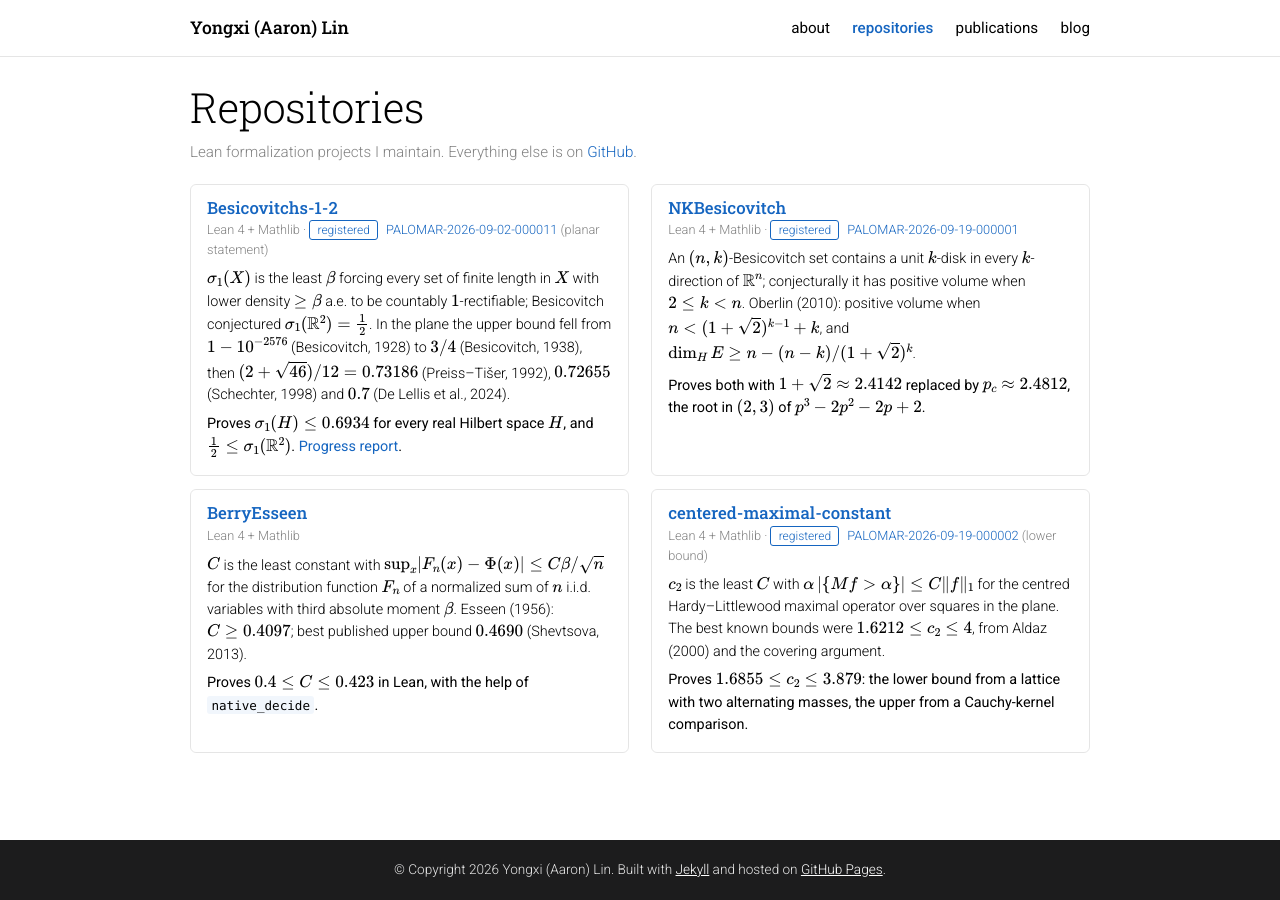
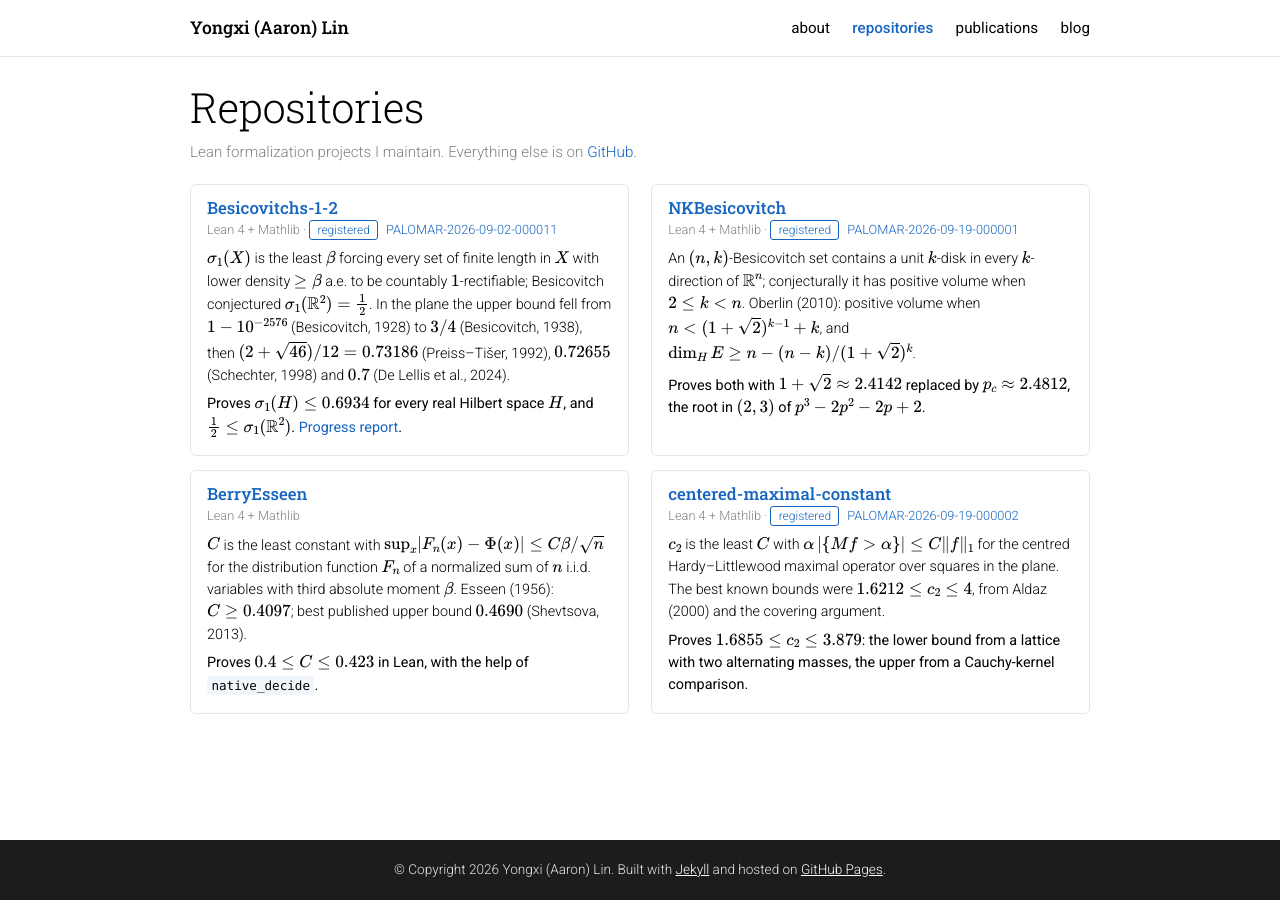
Before and after one commit to CoolRmal/coolrmal.github.io, a Jekyll site: the page built from repositories.md, in a window 1280 px wide. Built offline with Jekyll 4.4.1, drawn with Linux system fonts in a browser that asks for light colours; formulas are drawn with MathJax 3.

Commit message:
Point the registry links at the v2 entries
Both results were re-registered: Besicovitchs-1-2 v2 covers the Hilbert
space statement and centered-maximal-constant v2 covers the 3.879 upper
bound, so the scope qualifiers are no longer needed.

Co-Authored-By: Claude Opus 5 <noreply@anthropic.com>

```diff
--- a/repositories.md
+++ b/repositories.md
@@ -10,7 +10,7 @@ nav: repositories
 
 <div class="repo-card">
   <h3 class="entry-title"><a href="https://github.com/CoolRmal/Besicovitchs-1-2" target="_blank" rel="noopener noreferrer">Besicovitchs-1-2</a></h3>
-  <p class="entry-meta">Lean 4 + Mathlib &middot; <span class="badge">registered</span> <a href="https://palomar-registry.org/entry?id=PALOMAR-2026-09-02-000011&amp;version=1" target="_blank" rel="noopener noreferrer">PALOMAR-2026-09-02-000011</a> (planar statement)</p>
+  <p class="entry-meta">Lean 4 + Mathlib &middot; <span class="badge">registered</span> <a href="https://palomar-registry.org/entry?id=PALOMAR-2026-09-02-000011&amp;version=2" target="_blank" rel="noopener noreferrer">PALOMAR-2026-09-02-000011</a></p>
   <p>
     $\sigma_1(X)$ is the least $\beta$ forcing every set of finite length in $X$ with lower density
     $\ge\beta$ a.e. to be countably $1$-rectifiable; Besicovitch conjectured $\sigma_1(\mathbb{R}^2)=\tfrac12$.
@@ -53,7 +53,7 @@ nav: repositories
 
 <div class="repo-card">
   <h3 class="entry-title"><a href="https://github.com/CoolRmal/centered-maximal-constant" target="_blank" rel="noopener noreferrer">centered-maximal-constant</a></h3>
-  <p class="entry-meta">Lean 4 + Mathlib &middot; <span class="badge">registered</span> <a href="https://palomar-registry.org/entry?id=PALOMAR-2026-09-19-000002&amp;version=1" target="_blank" rel="noopener noreferrer">PALOMAR-2026-09-19-000002</a> (lower bound)</p>
+  <p class="entry-meta">Lean 4 + Mathlib &middot; <span class="badge">registered</span> <a href="https://palomar-registry.org/entry?id=PALOMAR-2026-09-19-000002&amp;version=2" target="_blank" rel="noopener noreferrer">PALOMAR-2026-09-19-000002</a></p>
   <p>
     $c_2$ is the least $C$ with $\alpha\,\lvert\{Mf\gt\alpha\}\rvert\le C\lVert f\rVert_1$ for the
     centred Hardy&ndash;Littlewood maximal operator over squares in the plane. The best known bounds
```
